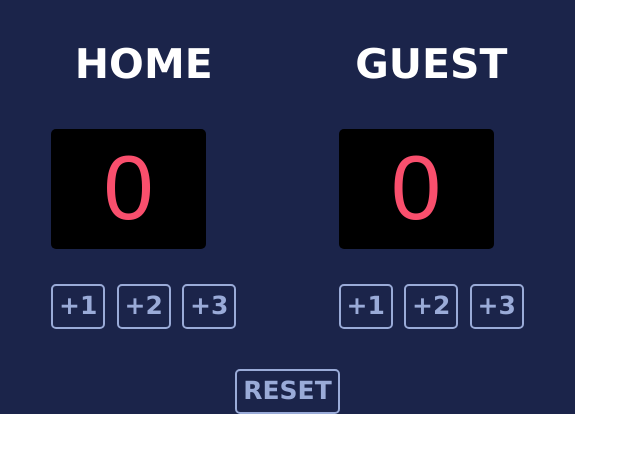
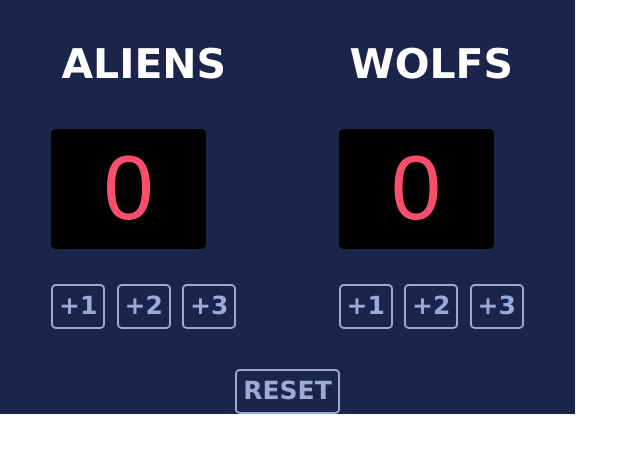
Before and after one commit to fcelestino02/scoreboard, a plain HTML site: page index.html in a window 1280 px wide. Shown: the whole page, without its empty margins (0-640 px from the left). Drawn offline with nearby package versions, Linux system fonts and the light colour scheme; a web font is replaced by a local one.

Commit message:
Update index.html

```diff
--- a/index.html
+++ b/index.html
@@ -7,7 +7,7 @@
     <body>
         <div class="container">
             <div id="home">
-                <h3>HOME</h3>
+                <h3>ALIENS</h3>
                 <div id="home-score">
                     <span id="home-points-text">0</span>
 
@@ -18,7 +18,7 @@
             </div>
 
             <div id="guest">
-                <h3>GUEST</h3>
+                <h3>WOLFS</h3>
                 <div id="guest-score">
                     <span id="guest-points-text">0</span>
                 </div>
```
